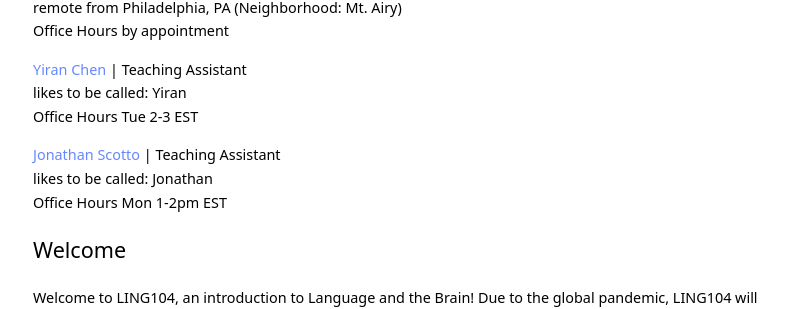
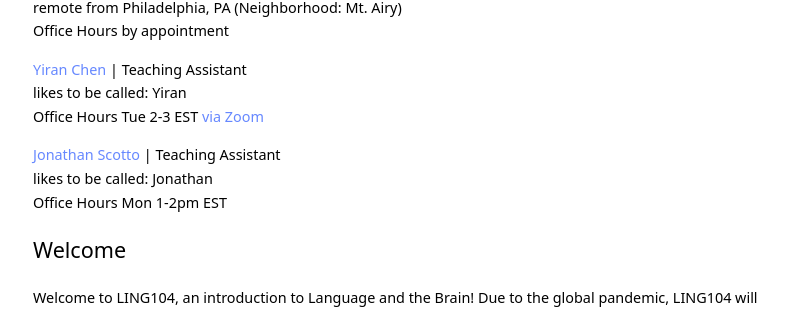
Before and after one commit to kschuler/ling104, a Jekyll site: the page built from index.md, in a window 1280 px wide and 900 px high. Shown: the part 416-725 px from the top of the window, without its empty margins (239-1033 px from the left). Built offline with Jekyll 4.4.1, drawn with Linux system fonts in a browser that asks for light colours.

Commit message:
Update index.md

```diff
--- a/index.md
+++ b/index.md
@@ -15,7 +15,7 @@ Office Hours by appointment
 
 [Yiran Chen](mailto:cheny39@sas.upenn.edu) | **Teaching Assistant** <br>
 likes to be called: Yiran<br>
-Office Hours Tue 2-3 EST
+Office Hours Tue 2-3 EST [via Zoom](https://upenn.zoom.us/j/93871344469?pwd=ZzI5eE9NMFNIS0pRUGxSV3JkN0gvdz09)
 
 [Jonathan Scotto](mailto:jscotto@sas.upenn.edu) | **Teaching Assistant** <br>
 likes to be called: Jonathan<br>
```
